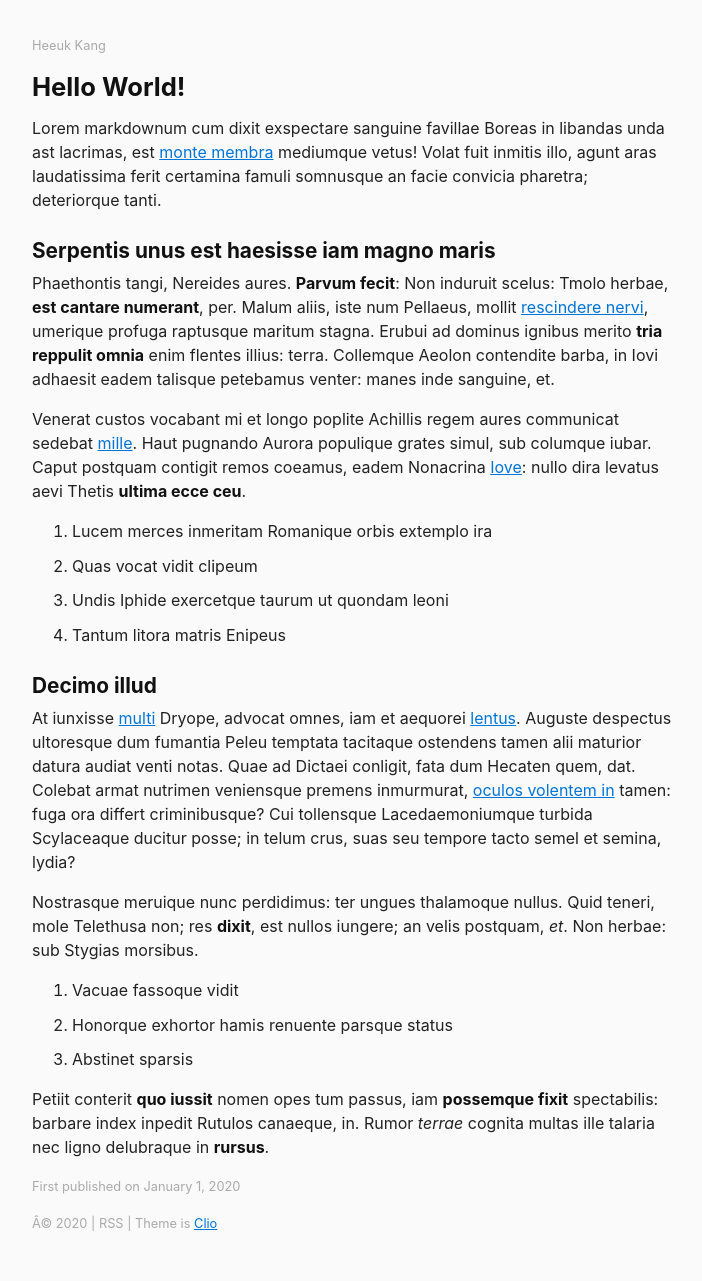
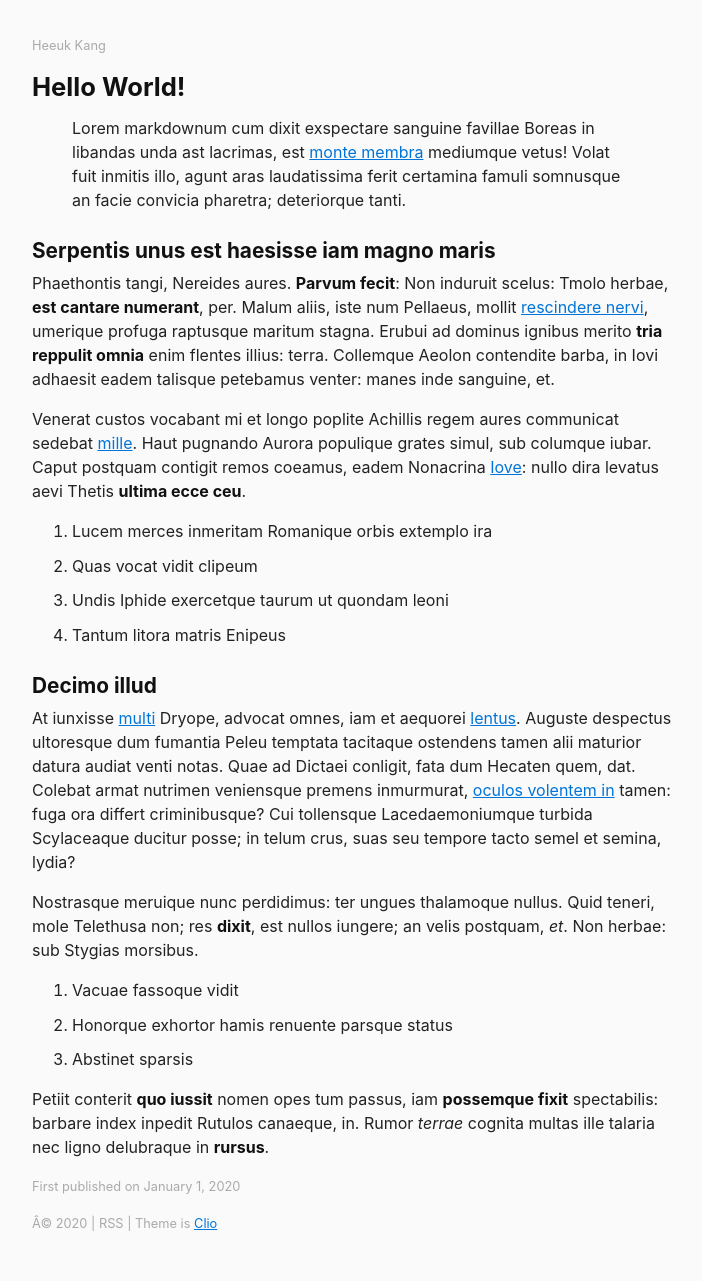
Before and after one commit to HuriHuchi/HuriHuchi.github.io, a Jekyll site: the page built from _posts/2020-01-01-hello-world.md, in a window 1280 px wide. Shown: the whole page, without its empty margins (288-990 px from the left). Built offline with Jekyll 4.4.1, drawn with Linux system fonts in a browser that asks for light colours.

Commit message:
no message

```diff
--- a/_posts/2020-01-01-hello-world.md
+++ b/_posts/2020-01-01-hello-world.md
@@ -1,17 +1,16 @@
 ---
 layout: post
-title:	Hello World!
-date:	2020-01-01
-author:	Lorem Ipsum
+title: Hello World!
+date: 2020-01-01
+author: Lorem Ipsum
 description: The first post on this website.
 ogimage: opengraphimage.jpeg
-
 ---
 
-Lorem markdownum cum dixit exspectare sanguine favillae Boreas in libandas unda
-ast lacrimas, est [monte membra](http://quem.io/semina) mediumque vetus! Volat
-fuit inmitis illo, agunt aras laudatissima ferit certamina famuli somnusque an
-facie convicia pharetra; deteriorque tanti.
+> Lorem markdownum cum dixit exspectare sanguine favillae Boreas in libandas unda
+> ast lacrimas, est [monte membra](http://quem.io/semina) mediumque vetus! Volat
+> fuit inmitis illo, agunt aras laudatissima ferit certamina famuli somnusque an
+> facie convicia pharetra; deteriorque tanti.
 
 ## Serpentis unus est haesisse iam magno maris
 
@@ -45,7 +44,7 @@ criminibusque? Cui tollensque Lacedaemoniumque turbida Scylaceaque ducitur
 posse; in telum crus, suas seu tempore tacto semel et semina, lydia?
 
 Nostrasque meruique nunc perdidimus: ter ungues thalamoque nullus. Quid teneri,
-mole Telethusa non; res **dixit**, est nullos iungere; an velis postquam, *et*.
+mole Telethusa non; res **dixit**, est nullos iungere; an velis postquam, _et_.
 Non herbae: sub Stygias morsibus.
 
 1. Vacuae fassoque vidit
@@ -53,5 +52,5 @@ Non herbae: sub Stygias morsibus.
 3. Abstinet sparsis
 
 Petiit conterit **quo iussit** nomen opes tum passus, iam **possemque fixit**
-spectabilis: barbare index inpedit Rutulos canaeque, in. Rumor *terrae* cognita
+spectabilis: barbare index inpedit Rutulos canaeque, in. Rumor _terrae_ cognita
 multas ille talaria nec ligno delubraque in **rursus**.
```
Also changed, not shown: _posts/2020-08-01-기장이-졸더라도-비행기는-추락하면-안-된다.md (line endings or trailing spaces).
